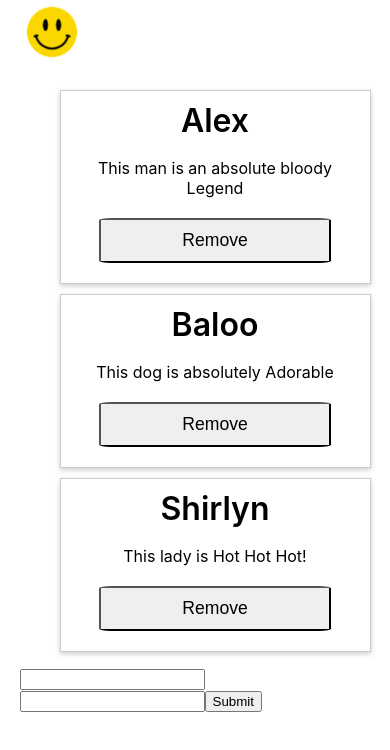
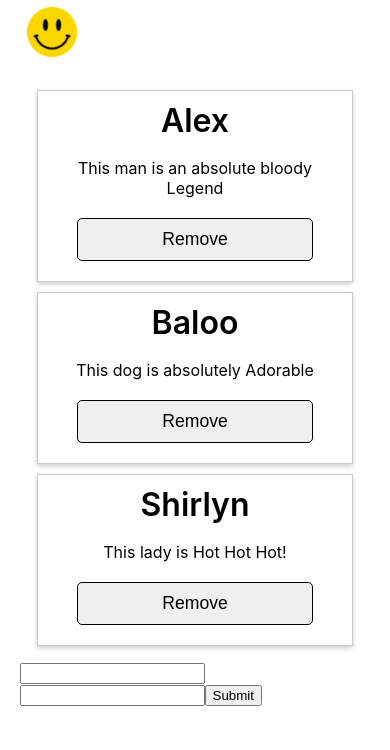
Before and after one commit to ayorkshireworrall/widgets, a React (Create React App) app: page /widgets in a window 390 px wide. Shown: the top 750 px of the page. Built offline with nearby package versions, Linux system fonts and the light colour scheme.

Commit message:
Fix a few styling issues with list

```diff
--- a/src/containers/Widgets/WidgetList/ListItem/ListItem.module.css
+++ b/src/containers/Widgets/WidgetList/ListItem/ListItem.module.css
@@ -9,7 +9,8 @@
     margin: 10px 0 auto;
     box-sizing: border-box;
     box-shadow: #ccc 0 2px 5px;
-    max-width: 800px;
+    margin-left: 10%;
+    margin-right: 10%;
 }
 
 .ListItem p {
@@ -30,12 +31,26 @@
     padding: 10px 0;
     width: 20%;
     min-width: 120px;
+    max-width: 200px;
     font-size: 1.1em;
-    border-radius: 5%;
+    border: 1px solid black;
+    border-radius: 5px;
 }
 
 @media(max-width: 500px) {
+    .ListItem {
+        margin-left: 0%;
+        margin-right: 0%;
+    }
     .ListItem button {
         width: 80%;
+        max-width: 80%;
     }
 }
+
+@media(max-width: 1000px) {
+    .ListItem {
+        margin-left: 5%;
+        margin-right: 5%;
+    }
+}
--- a/src/containers/Widgets/WidgetList/WidgetList.js
+++ b/src/containers/Widgets/WidgetList/WidgetList.js
@@ -1,10 +1,12 @@
 import React, { useEffect, useState } from 'react'
 import ListItem from './ListItem/ListItem';
+
+import classes from './WidgetList.module.css';
 
 const WidgetList = props => {
 
     return (
-        <ul>
+        <ul className={classes.WidgetList}>
             {props.widgets.map(widget => <ListItem name={widget.name} description={widget.description}/>)}
         </ul>
     )
--- a/src/containers/Widgets/WidgetList/WidgetList.module.css
+++ b/src/containers/Widgets/WidgetList/WidgetList.module.css
@@ -0,0 +1,3 @@
+.WidgetList {
+    padding: 0;
+}
```
